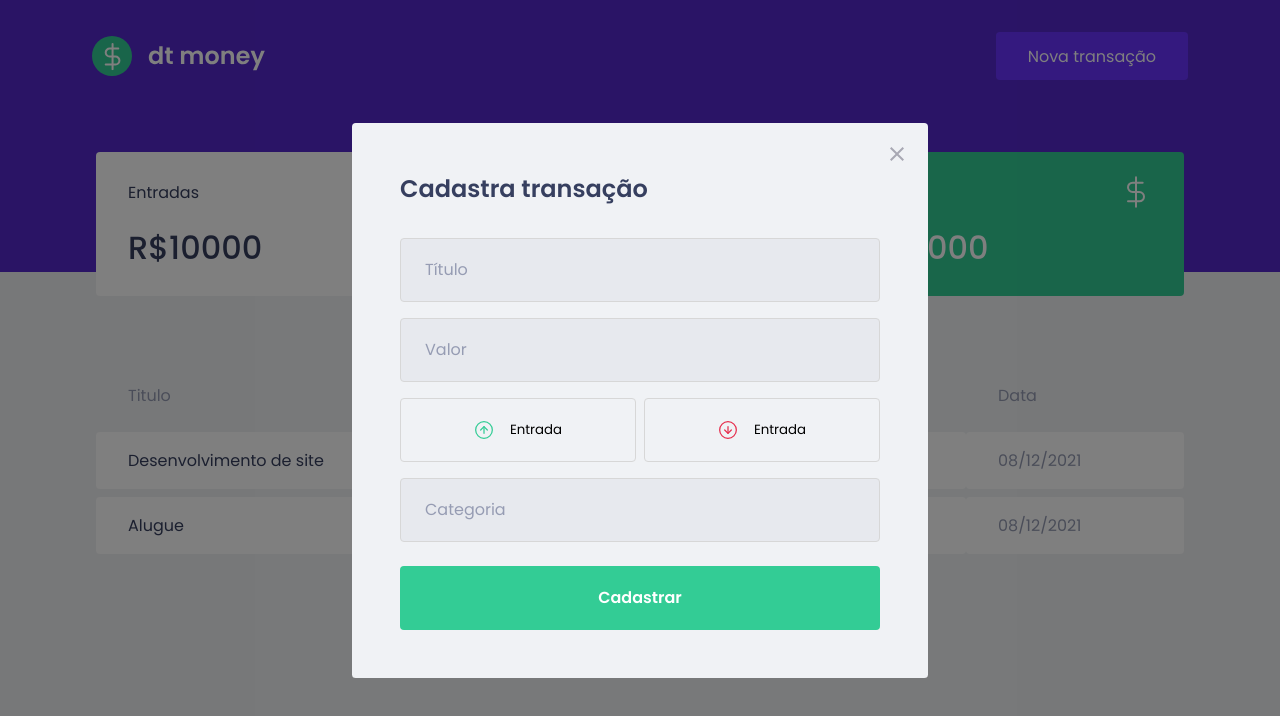
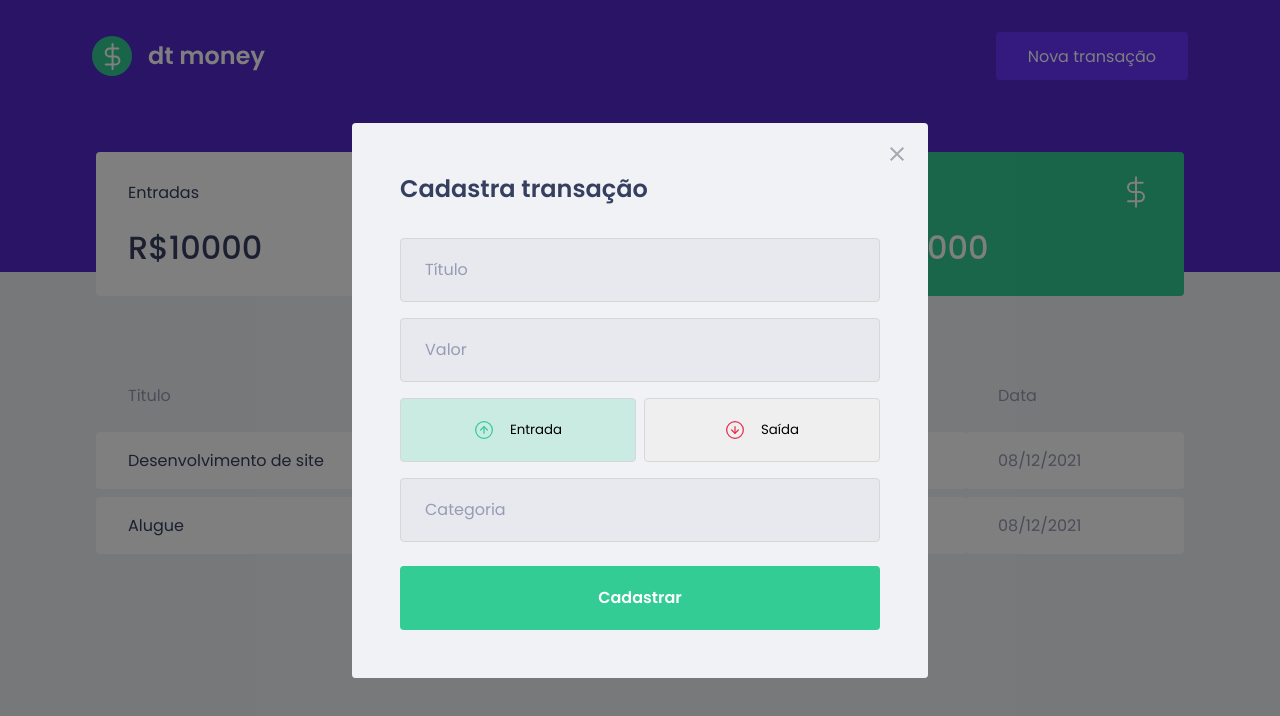
Before and after one commit to amandaduuaarte/dtMoney-ReactJS, a React (Create React App) app: page / in a window 1280 px wide. Both pictures are taken after a click on the button "Nova transação". Shown: the top 716 px of the page. Built offline with nearby package versions, Linux system fonts and the light colour scheme; no server answers; what miragejs would draw is missing.

Commit message:
Mudança nas cores do botã

```diff
--- a/package.json
+++ b/package.json
@@ -5,6 +5,7 @@
   "dependencies": {
     "axios": "^0.24.0",
     "miragejs": "^0.1.43",
+    "polished": "^4.1.3",
     "react": "^17.0.2",
     "react-dom": "^17.0.2",
     "react-modal": "^3.14.4",
--- a/src/components/newTransactionModal/index.tsx
+++ b/src/components/newTransactionModal/index.tsx
@@ -1,8 +1,9 @@
+import { useState } from 'react';
 import Modal from 'react-modal';
 import closeImg from '../../assets/close.svg';
 import incomeImg from '../../assets/income.svg';
 import outcomeImg from '../../assets/outcome.svg';
-import { Container, TransactionTypeContainer } from './styles';
+import { Container, TransactionTypeContainer, RadioBox } from './styles';
 
 
 interface NewTransactionModalProps{
@@ -10,6 +11,8 @@
   onRequestClose: ()=> void //Function que não retorna nada;
 }
 export function NewTransactionModal ({ isOpen, onRequestClose}:NewTransactionModalProps) {
+
+  const [type, setType] = useState('deposit');
   return(
     <Modal
     isOpen={isOpen}
@@ -30,16 +33,22 @@
       placeholder="Valor"/>
 
         <TransactionTypeContainer>
-          <button
-          type="button">
+          <RadioBox
+          type="button"
+          onClick={()=>{setType('deposit')}}
+          isActive={type=='deposit'}
+          activeColor="green">
           <img src={incomeImg} alt ="entrada"/>
           <span>Entrada</span>
-          </button>
-          <button
-          type="button">
+          </RadioBox>
+          <RadioBox
+          type="button"
+          onClick={()=>{setType('withdraw')}}
+          isActive={type=='withdraw'}
+          activeColor="red">
           <img src={outcomeImg} alt ="saida"/>
-          <span>Entrada</span>
-          </button>
+          <span>Saída</span>
+          </RadioBox>
         </TransactionTypeContainer>
       <input
       placeholder="Categoria"/>
--- a/src/components/newTransactionModal/styles.ts
+++ b/src/components/newTransactionModal/styles.ts
@@ -1,4 +1,5 @@
 import styled from 'styled-components';
+import {darken, transparentize} from 'polished'
 
 export const Container = styled.form`
    h2{
@@ -51,15 +52,35 @@
   grid-template-columns: 1fr 1fr;
   gap:0.5rem;
 
-  button{
-     height:4rem;
+  }
+`;
+
+interface RadioBoxProps{
+  isActive:boolean;
+  activeColor: 'green'| 'red';
+}
+
+const colors ={
+  green: '#33cc95',
+  red: '#E52E4D'
+}
+export const RadioBox = styled.button<RadioBoxProps>` //pasar props no styled
+  height:4rem;
      border:1px solid #d7d7d7;
      border-radius: 0.25rem;
-     background:transparent;
+     background:${(props)=>
+     props.isActive ?transparentize(0.8, colors[props.activeColor]):
+     'trasnparent'};
 
      display:flex;
      align-items:center;
      justify-content:center;
+
+     transition: border-color 0.2s;
+
+     &:hover{
+       border-color: ${darken(0.1, '#d7d7d7')};
+     }
 
      img {
        height:20px;
@@ -69,6 +90,4 @@
      span{
        display:inline-block; //pra dar margin nele
        margin-left:1rem;
-     }
-  }
 `;
```
Also changed, not shown: 1 other file (tests, documents, lock files or other folders).
